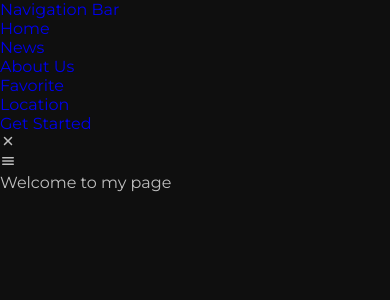
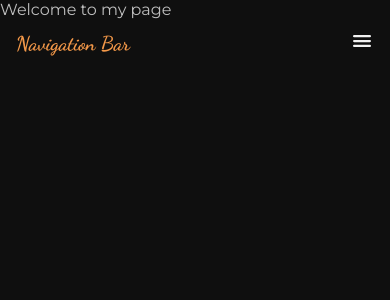
Before and after one commit to BellTitiporn/Navbar_responsive, a React (Vite) app in the folder navbar_res/: page / in a window 390 px wide. Shown: the top 300 px of the page. Built offline with nearby package versions, Linux system fonts and the light colour scheme.

Commit message:
Update Navbar.css

```diff
--- a/navbar_res/src/component/Navbar.css
+++ b/navbar_res/src/component/Navbar.css
@@ -0,0 +1,95 @@
+.header {
+  position: fixed;
+  width: 100%;
+  top: 0;
+  left: 0;
+  background-color: transparent;
+  z-index: var(--z-fixed);
+}
+
+@media screen and (max-width: 1150px) {
+  .nav__menu {
+    position: fixed;
+    top: 0;
+    right: -100%;
+    background-color: hsla(0, 0%, 6%, 0.2);
+    backdrop-filter: blur(16px);
+    -webkit-backdrop-filter: blur(16px);
+    width: 80%;
+    height: 100%;
+    padding: 6rem 3rem 0;
+    transition: right 0.4s;
+  }
+}
+@media screen and (min-width: 1150px) {
+  .nav {
+    height: calc(var(--header-height) + 1rem);
+  }
+  .nav__toggle,
+  .nav__close {
+    display: none;
+  }
+
+  .nav__list {
+    flex-direction: row;
+    column-gap: 2.5rem;
+  }
+}
+
+.nav {
+  display: flex;
+  align-items: center;
+  justify-content: space-between;
+  position: relative;
+  height: var(--header-height);
+  margin: 1rem;
+}
+
+.nav__logo {
+  color: var(--first-color);
+  transition: color 0.4s;
+  font-size: var(--h2-font-size);
+  font-family: var(--second-font);
+}
+
+.nav__toggle,
+.nav__close {
+  font-size: 1.5rem;
+  color: var(--title-color);
+  cursor: pointer;
+}
+
+.nav__cta {
+  background-color: var(--first-color);
+  color: var(--title-color);
+  border: none;
+  border-radius: 4px;
+  cursor: pointer;
+  transition: background-color 0.3s ease;
+  padding: 0.75rem 1.5rem;
+}
+.nav__list {
+  display: flex;
+  flex-direction: column;
+  row-gap: 2.5rem;
+}
+
+.nav__link {
+  color: var(--title-color);
+  font-weight: var(--font-semi-bold);
+  transition: color 0.4s;
+}
+
+.nav__link:hover {
+  color: var(--first-color);
+}
+
+.nav__close {
+  position: absolute;
+  top: 1rem;
+  right: 1.5rem;
+}
+
+.show-menu {
+  right: 0;
+}
```
